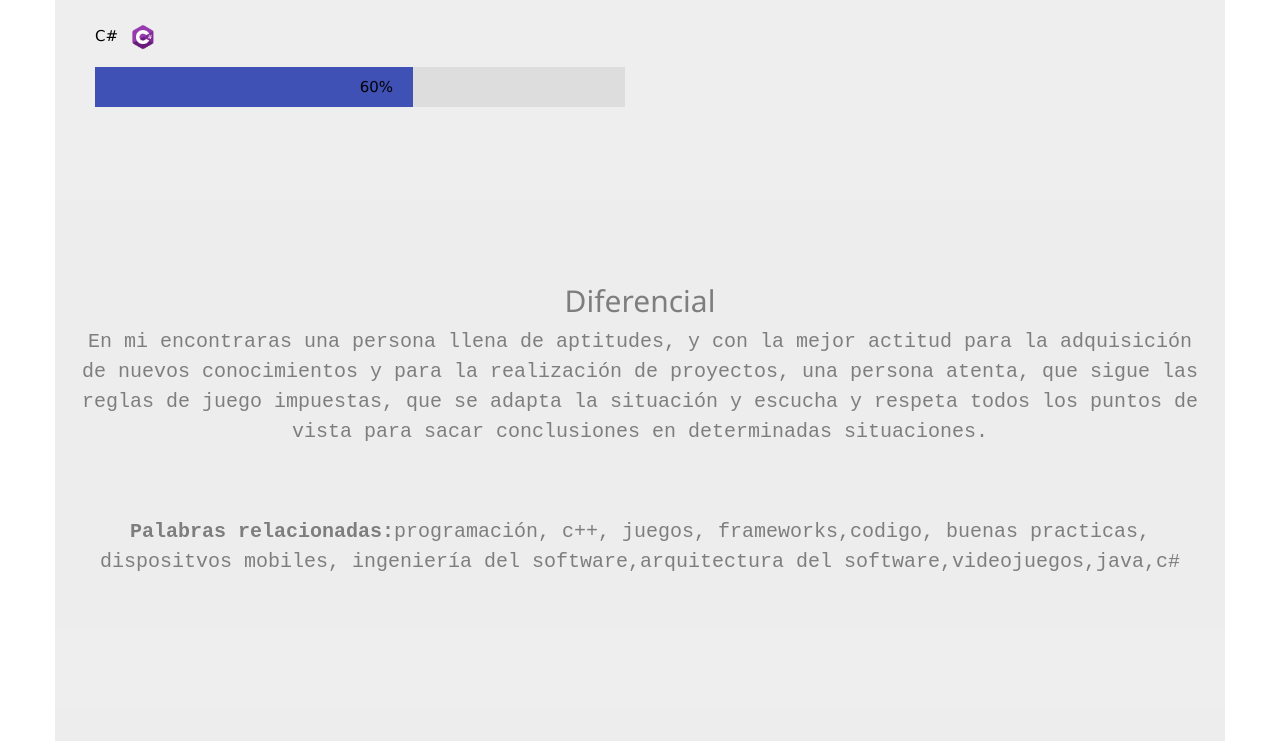
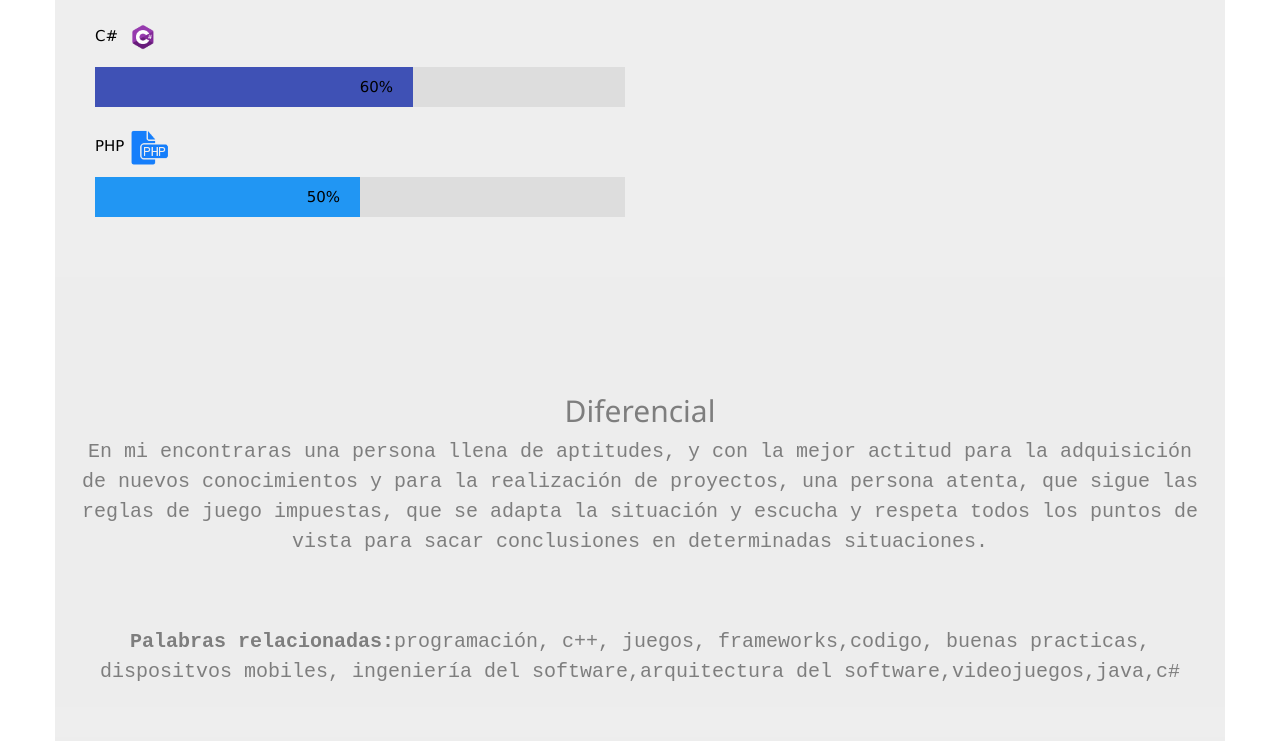
Before and after one commit to zurimokato/MarcaPersonal, a plain HTML site: page index.html in a window 1280 px wide. Shown: the part 1326-2067 px from the top of the page. Drawn offline with nearby package versions, Linux system fonts and the light colour scheme; a web font is replaced by a local one.

Commit message:
agregando lenguajes

```diff
--- a/css/style.css
+++ b/css/style.css
@@ -283,3 +283,4 @@ html body div.container div#contact.row div.col-xs-12.col-sm-6 form.w3-container
 .js {width: 70%; background-color: #FDDA3E;} /* yellow */
 .android {width: 70%; background-color:#009688 ; }
 .csharp{width: 60%; background-color:#3F51B5 ;}
+.phpIco{width: 50%; background-color:#2196F3 ;}
--- a/index.html
+++ b/index.html
@@ -86,6 +86,11 @@
           <div class="skills csharp">60%
           </div>
         </div>
+         <p>PHP <img src="img/php-ico.png" alt="" width="40px" height="40px"></p>
+        <div class="skill-code">
+          <div class="skills phpIco">50%
+          </div>
+        </div>
       </div>
       <div class="col-sm-6 col-lg-6">
         <p id="actually">Ademas del conocimiento en frameworks tales como: Bootstrap, ruby on rails, spring. manejo de librerias como jQuery, fsml, despliegue a heroku, dominio sobre el sistema de control de versiones Git.</p>
```
Also changed, not shown: img/php-ico.png (added).
